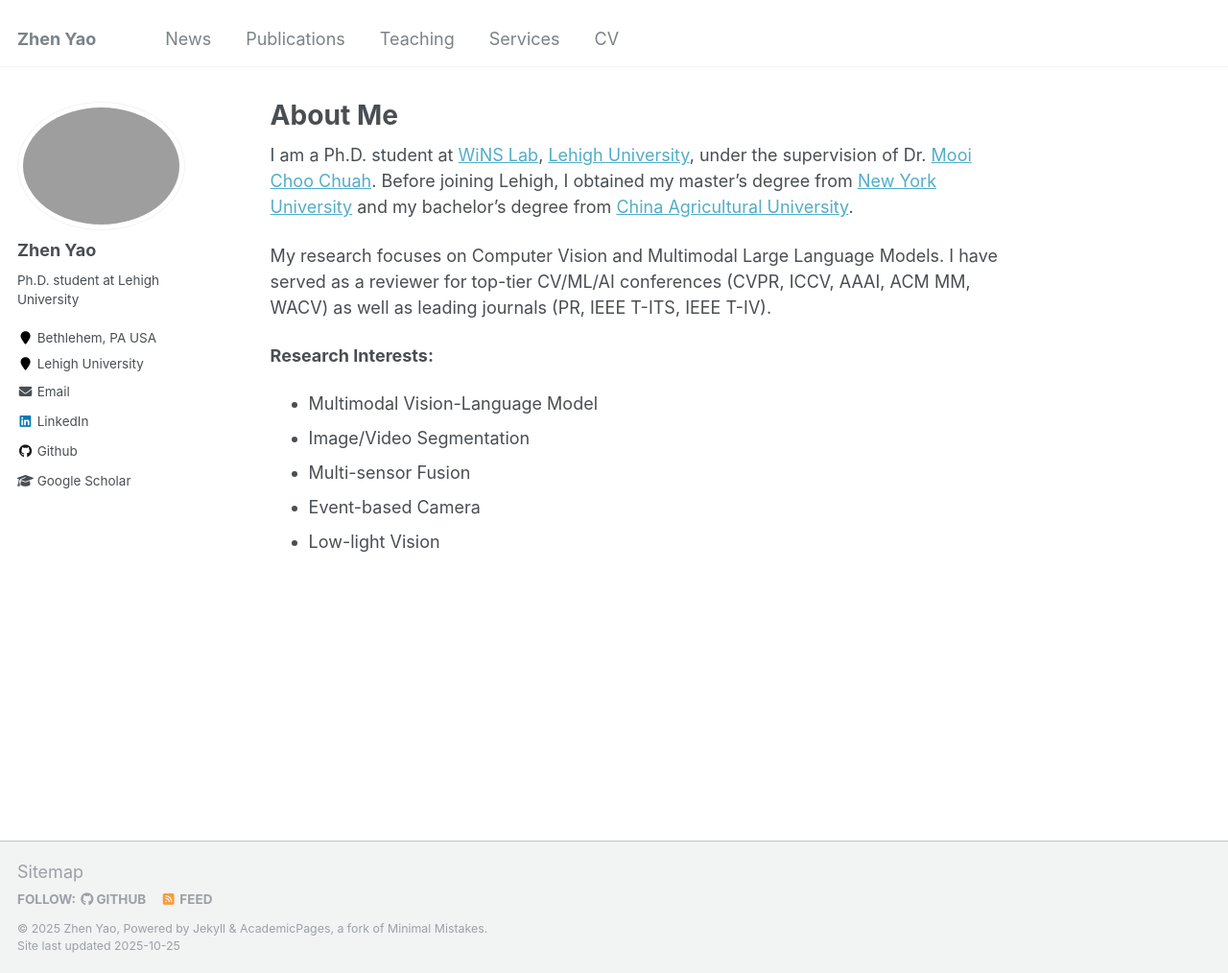
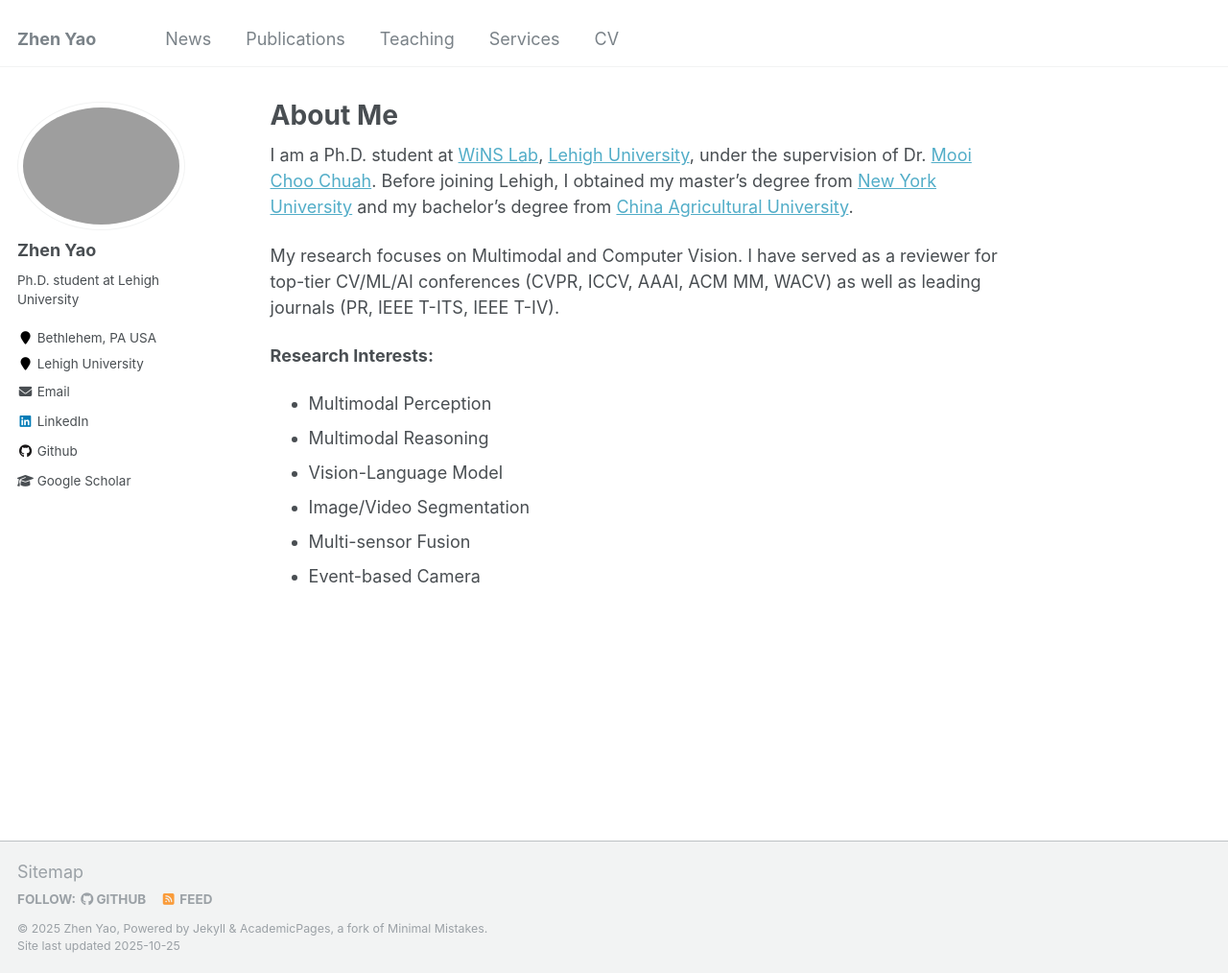
Before and after one commit to zyaocoder/zyaocoder.github.io, a Jekyll site: the page built from _pages/about.md, in a window 1280 px wide and 1014 px high. Shown: the whole window at 96% size. Built offline with Jekyll 4.4.1, drawn with Linux system fonts in a browser that asks for light colours.

Commit message:
Update about.md

```diff
--- a/_pages/about.md
+++ b/_pages/about.md
@@ -9,11 +9,12 @@ redirect_from:
 ---
 I am a Ph.D. student at [WiNS Lab](http://carina.cse.lehigh.edu/winslab/index.php), [Lehigh University](https://www2.lehigh.edu/), under the supervision of Dr. [Mooi Choo Chuah](https://www.cse.lehigh.edu/~chuah/). Before joining Lehigh, I obtained my master's degree from [New York University](https://www.nyu.edu/) and my bachelor's degree from [China Agricultural University](https://en.cau.edu.cn/).
 
-My research focuses on Computer Vision and Multimodal Large Language Models. I have served as a reviewer for top-tier CV/ML/AI conferences (CVPR, ICCV, AAAI, ACM MM, WACV) as well as leading journals (PR, IEEE T-ITS, IEEE T-IV).
+My research focuses on Multimodal and Computer Vision. I have served as a reviewer for top-tier CV/ML/AI conferences (CVPR, ICCV, AAAI, ACM MM, WACV) as well as leading journals (PR, IEEE T-ITS, IEEE T-IV).
 
 <strong>Research Interests:</strong>
-* Multimodal Vision-Language Model
+* Multimodal Perception
+* Multimodal Reasoning
+* Vision-Language Model
 * Image/Video Segmentation
 * Multi-sensor Fusion
 * Event-based Camera
-* Low-light Vision
```
